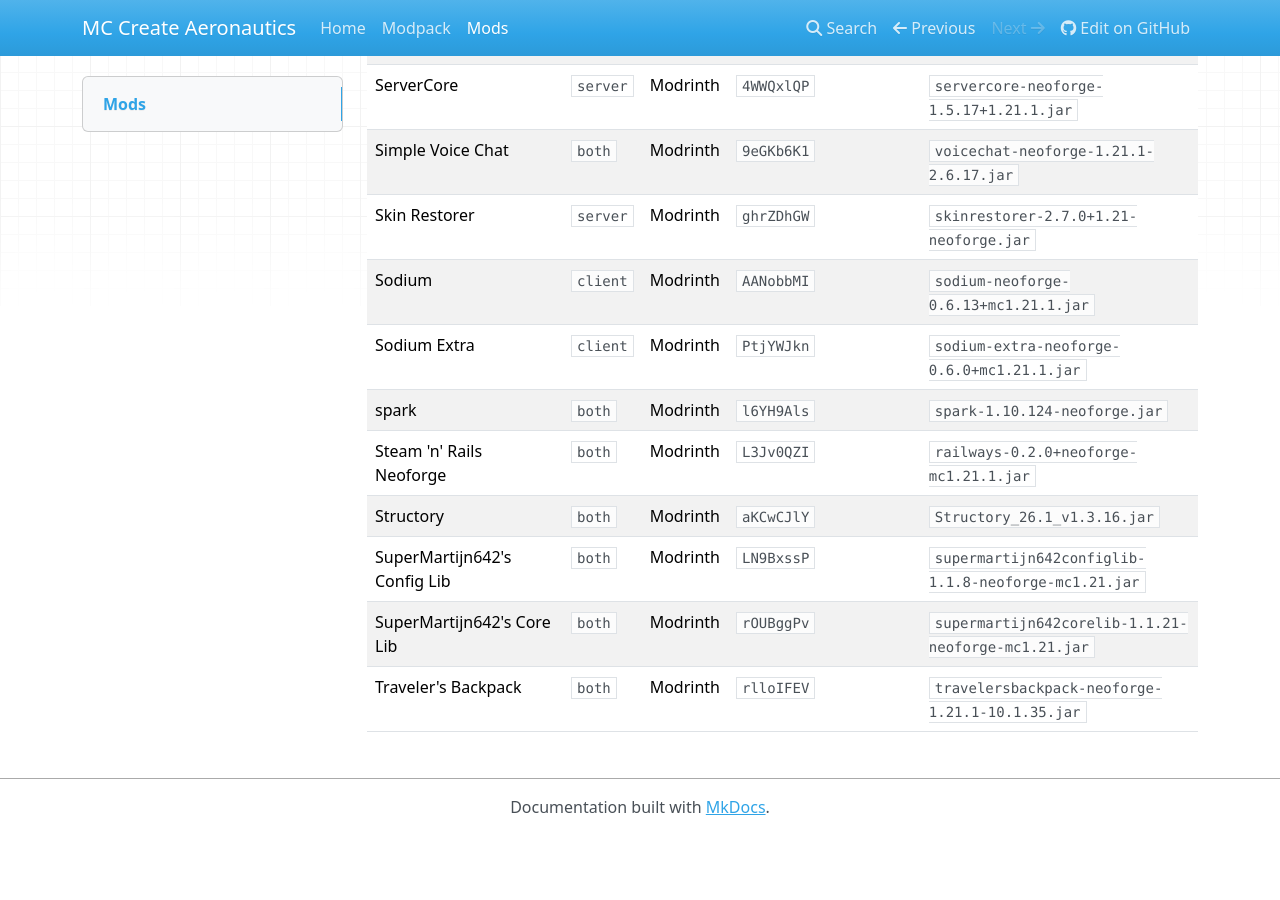
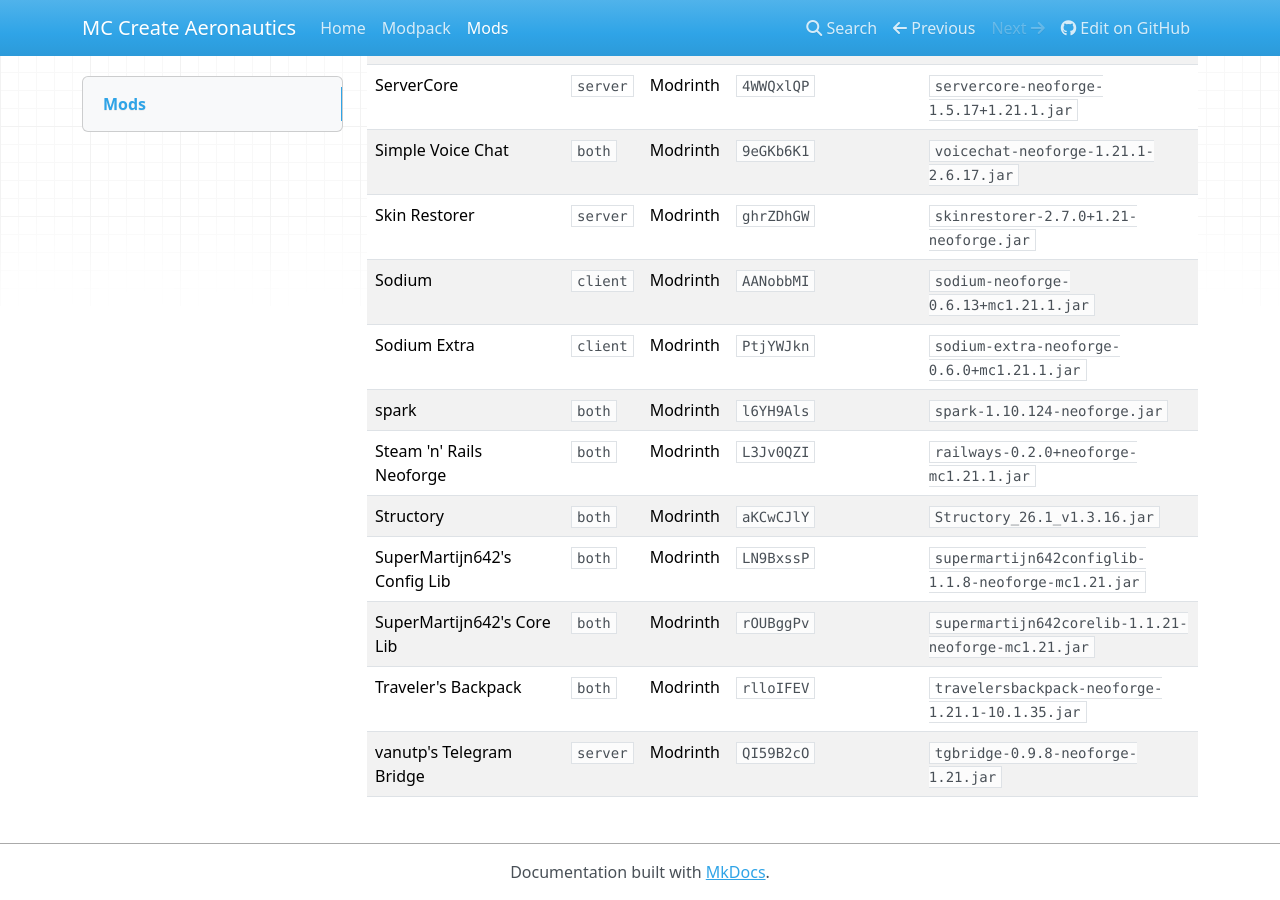
Before and after one commit to AlexCawl/mc-create-aeronautics-modpack, an MkDocs documentation site: the page built from docs/mods.md, in a window 1280 px wide and 900 px high, scrolled down 5043 px. Built offline with MkDocs 1.6.1, drawn with Linux system fonts in a browser that asks for light colours; nearby versions of some CDN libraries; before the commit the page ends 5878 px from its top, so only the background shows below that; part of the change alters nothing that is shown; some of the changed text lies outside the part shown.

Commit message:
feat: added tgbridge

```diff
--- a/docs/mods.md
+++ b/docs/mods.md
@@ -4,7 +4,7 @@ This table mirrors the pinned packwiz metadata in `modpack/mods/*.pw.toml`.
 
 When a mod is added, removed, updated, or moved between sides, update this table in the same commit.
 
-Total mods: 88.
+Total mods: 89.
 
 | Mod | Side | Source | Project ID | File |
 | --- | --- | --- | --- | --- |
@@ -96,3 +96,4 @@ Total mods: 88.
 | SuperMartijn642's Config Lib | `both` | Modrinth | `LN9BxssP` | `supermartijn642configlib-1.1.8-neoforge-mc1.21.jar` |
 | SuperMartijn642's Core Lib | `both` | Modrinth | `rOUBggPv` | `supermartijn642corelib-1.1.21-neoforge-mc1.21.jar` |
 | Traveler's Backpack | `both` | Modrinth | `rlloIFEV` | `travelersbackpack-neoforge-1.21.1-10.1.35.jar` |
+| vanutp's Telegram Bridge | `server` | Modrinth | `QI59B2cO` | `tgbridge-0.9.8-neoforge-1.21.jar` |
```
Also changed, not shown: 4 other files.
